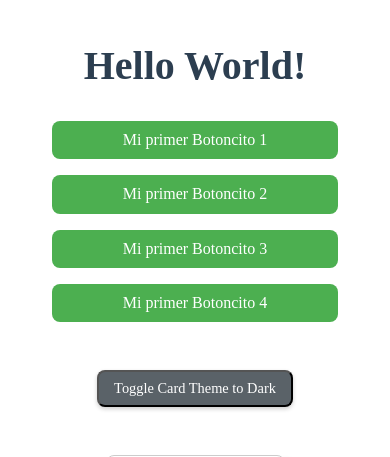
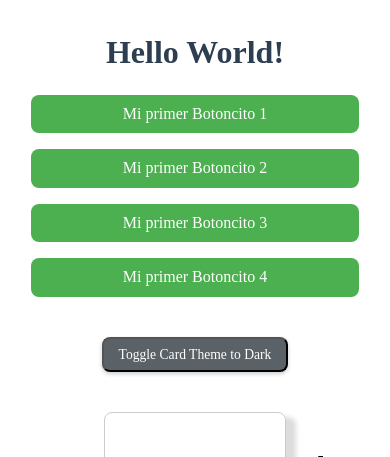
Before and after one commit to gabrielml/fsdb_f5_2025, a React (Vite) app in the folder react/primeros-ejercicios/vite-project/: page / in a window 390 px wide. Shown: the top 457 px of the page. Built offline with nearby package versions, Linux system fonts and the light colour scheme.

Commit message:
feat: Add Media Query for very small mobile screens
Responsive adjustments for 'max-width:480px'

```diff
--- a/react/primeros-ejercicios/vite-project/src/App.css
+++ b/react/primeros-ejercicios/vite-project/src/App.css
@@ -143,4 +143,27 @@
         align-items: center; /* Center stacked cards */
         gap: 1rem; /* Spacing between stacked cards */
     }
+
+    /* Responsive adjustement for very small mobile screens */
+    @media (max-width: 480px) {
+        #root {
+            padding: 0.8rem;
+        }
+
+        .app-title {
+            font-size: 2em;
+        }
+
+        .app-container {
+            gap: 1rem;
+        }
+
+        .button-group {
+            width: 90%; /* Even wider buttons on tiny screens */
+        }
+
+        .theme-toggle-button {
+            font-size: 0.85em;
+        }
+    }
 }
```
